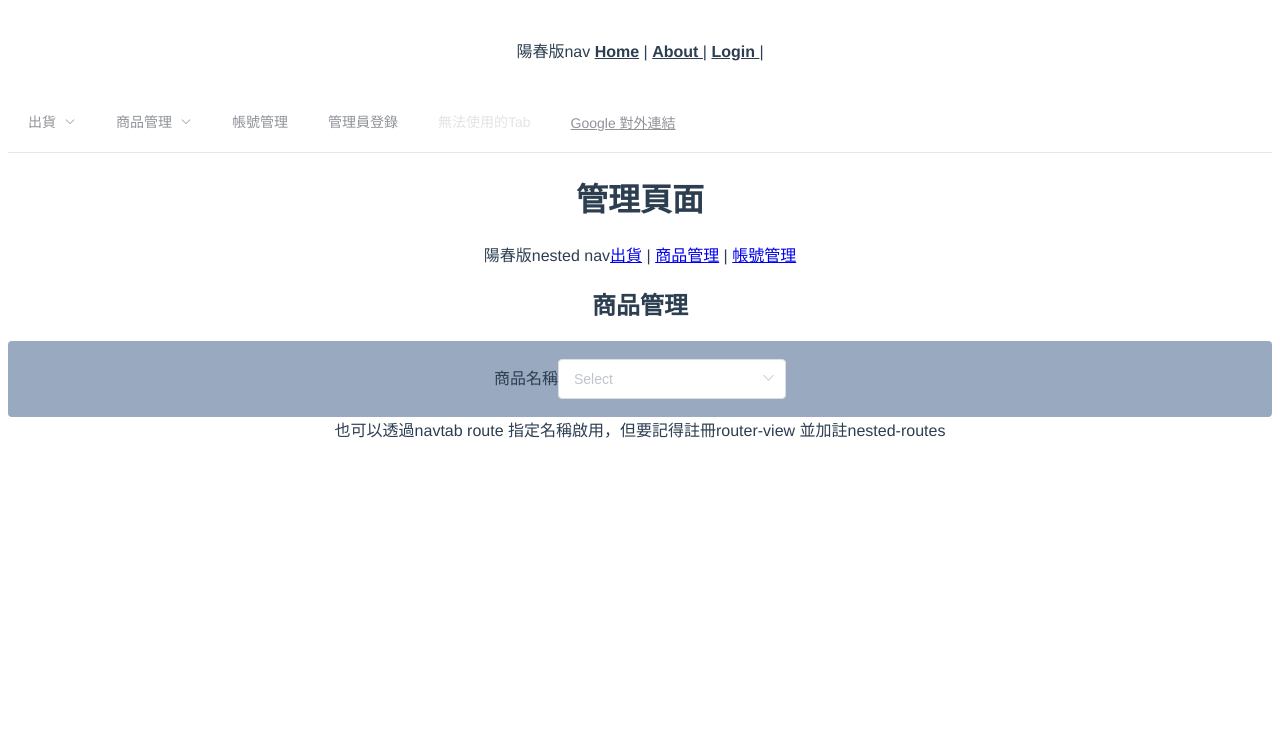
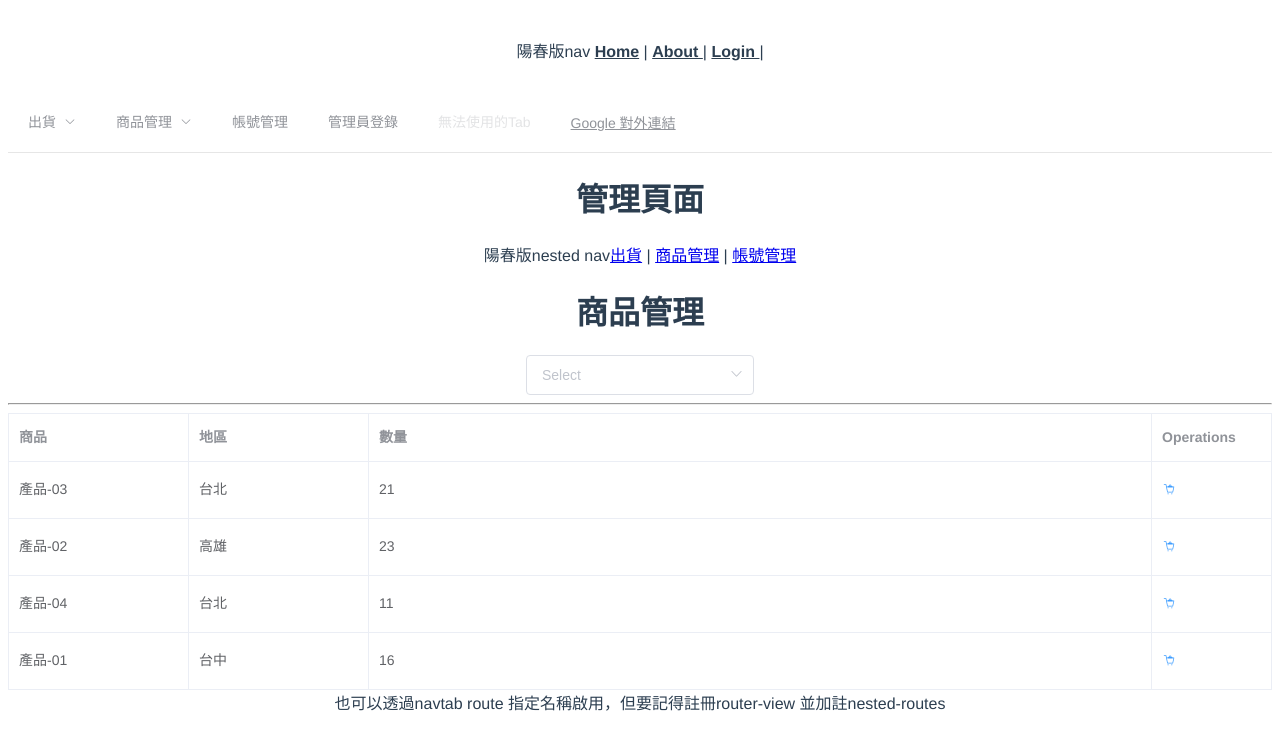
Before and after one commit to adaruru/LittleWarehouseManage, a Vue app in the folder littlewarehouse/: page /about/ProductManage in a window 1280 px wide. Shown: the top 750 px of the page. Built offline with nearby package versions, Linux system fonts and the light colour scheme.

Commit message:
商品管理頁面

```diff
--- a/littlewarehouse/src/components/ProductManage.vue
+++ b/littlewarehouse/src/components/ProductManage.vue
@@ -1,93 +1,95 @@
 <template>
-  <div>
-    <h2>商品管理</h2>
-    <el-row>
-      <el-col :span="24"
-        ><div class="grid-content bg-purple-dark">
-
-          <br />
-          <span>商品名稱</span>
-          <el-select v-model="value" placeholder="Select">
+    <div> <h1>商品管理</h1>
+        <el-select v-model="selectedValue" placeholder="Select" @change="myclick">
             <el-option
-              v-for="item in cities"
+            v-for="item in options"
             :key="item.value"
             :label="item.label"
-              :value="item.value"
-            >
-              <span style="float: left">{{ item.label }}</span>
-              <span style="float: right; color: #8492a6; font-size: 13px">{{
-                item.value
-              }}</span>
+            :value="item.value">
             </el-option>
         </el-select>
-          <br />
-          <br /></div
-      ></el-col>
-    </el-row>
+    <hr>
+
+      <el-table
+        :data="tableData"
+        border
+        style="width: 100%">
+        <el-table-column
+        prop="date"
+        label="商品"
+        width="180">
+        </el-table-column>
+        <el-table-column
+        prop="name"
+        label="地區"
+        width="180">
+        </el-table-column>
+        <el-table-column
+        prop="address"
+        label="數量">
+        </el-table-column>
+         <el-table-column
+            fixed="right"
+            label="Operations"
+            width="120">
+        <el-button
+          @click.native.prevent="deleteRow(scope.$index, tableData)"
+          type="text"
+          size="small"
+          class="el-icon-shopping-cart-full">
+        </el-button>
+     </el-table-column>
+
+    </el-table>
+
     </div>
 </template>
 
 <script>
 export default {
+    name:'product',
     data() {
         return {
-      cities: [
-        {
-          value: "Beijing",
-          label: "Beijing",
+        options: [{
+          value: '商品1',
+          label: '我是商品1'
+        }, {
+          value: '商品2',
+          label: '我是商品2'
+        }, {
+          value: '商品3',
+          label: '我是商品3'
+        }, {
+          value: '商品4',
+          label: '我是商品4'
+        }, {
+          value: '商品5',
+          label: '我是商品5'
+        }],
+        selectedValue: '',
+        tableData: [{
+          date: '產品-03',
+          name: '台北',
+          address: '21'
+        }, {
+          date: '產品-02',
+          name: '高雄',
+          address: '23'
+        }, {
+          date: '產品-04',
+          name: '台北',
+          address: '11'
+        }, {
+          date: '產品-01',
+          name: '台中',
+          address: '16'
+        }]
+        }
     },
-        {
-          value: "Shanghai",
-          label: "Shanghai",
-        },
-        {
-          value: "Nanjing",
-          label: "Nanjing",
-        },
-        {
-          value: "Chengdu",
-          label: "Chengdu",
-        },
-        {
-          value: "Shenzhen",
-          label: "Shenzhen",
-        },
-        {
-          value: "Guangzhou",
-          label: "Guangzhou",
-        },
-      ],
-      value: "",
-    };
-  },
-};
-</script>
-
-<style>
-.el-row {
-  margin-bottom: 20px;
-  &:last-child {
-    margin-bottom: 0;
+    methods : {
+        myclick() {
+            alert(this.selectedValue)
         }
     }
-.el-col {
-  border-radius: 4px;
 }
-.bg-purple-dark {
-  background: #99a9bf;
-}
-.bg-purple {
-  background: #d3dce6;
-}
-.bg-purple-light {
-  background: #e5e9f2;
-}
-.grid-content {
-  border-radius: 4px;
-  min-height: 60px;
-}
-.row-bg {
-  padding: 10px 0;
-  background-color: #f9fafc;
-}
-</style>
+</script>
```
Lines whose indentation alone changed are shown as unchanged.
